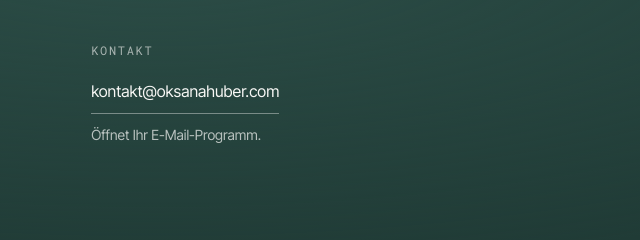
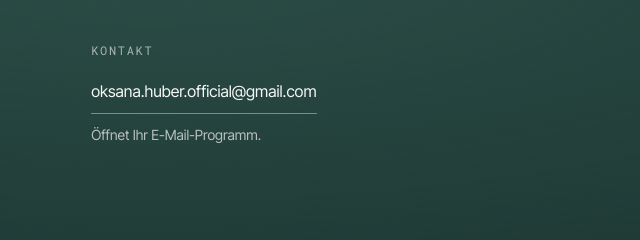
Before and after one commit to oksanahuberofficial/angebote-oksanahuber, a plain HTML site: page power-bi-fuer-entscheider/index.html in a window 1280 px wide. Shown: the part 1801-2041 px from the top of the page, 0-640 px from the left. Drawn offline with Linux system fonts and the light colour scheme.

Commit message:
Kontakt-E-Mail korrigieren

```diff
--- a/power-bi-fuer-entscheider/index.html
+++ b/power-bi-fuer-entscheider/index.html
@@ -607,7 +607,7 @@
         <div>
           <span class="module-cta-price">Kostenlos</span>
         </div>
-        <a class="offer-cta" href="mailto:kontakt@oksanahuber.com?subject=Interesse%3A%20Power%20BI%20f%C3%BCr%20Entscheider&body=Hallo%20Oksana%2C%0A%0Aich%20interessiere%20mich%20f%C3%BCr%20%E2%80%9EPower%20BI%20f%C3%BCr%20Entscheider%E2%80%9C%20%28kostenlos%29.%0A%0AMein%20Name%3A%0AMeine%20E-Mail-Adresse%20%28falls%20abweichend%29%3A%0AKurze%20Nachricht%20%28optional%29%3A%0A%0AViele%20Gr%C3%BC%C3%9Fe">Kostenlos anfragen ↗</a>
+        <a class="offer-cta" href="mailto:oksana.huber.official@gmail.com?subject=Interesse%3A%20Power%20BI%20f%C3%BCr%20Entscheider&body=Hallo%20Oksana%2C%0A%0Aich%20interessiere%20mich%20f%C3%BCr%20%E2%80%9EPower%20BI%20f%C3%BCr%20Entscheider%E2%80%9C%20%28kostenlos%29.%0A%0AMein%20Name%3A%0AMeine%20E-Mail-Adresse%20%28falls%20abweichend%29%3A%0AKurze%20Nachricht%20%28optional%29%3A%0A%0AViele%20Gr%C3%BC%C3%9Fe">Kostenlos anfragen ↗</a>
       </div>
       <p class="module-cta-note">Der Kurs ist kostenlos. Schreib mir kurz, dann bekommst du den Zugang zu den Lektionen.</p>
     </div>
@@ -620,7 +620,7 @@
     <div class="footer-grid">
       <div>
         <p class="footer-label">Kontakt</p>
-        <a href="mailto:kontakt@oksanahuber.com" class="footer-mail">kontakt@oksanahuber.com</a>
+        <a href="mailto:oksana.huber.official@gmail.com" class="footer-mail">oksana.huber.official@gmail.com</a>
         <p class="footer-note">Öffnet Ihr E-Mail-Programm.</p>
       </div>
 
```
